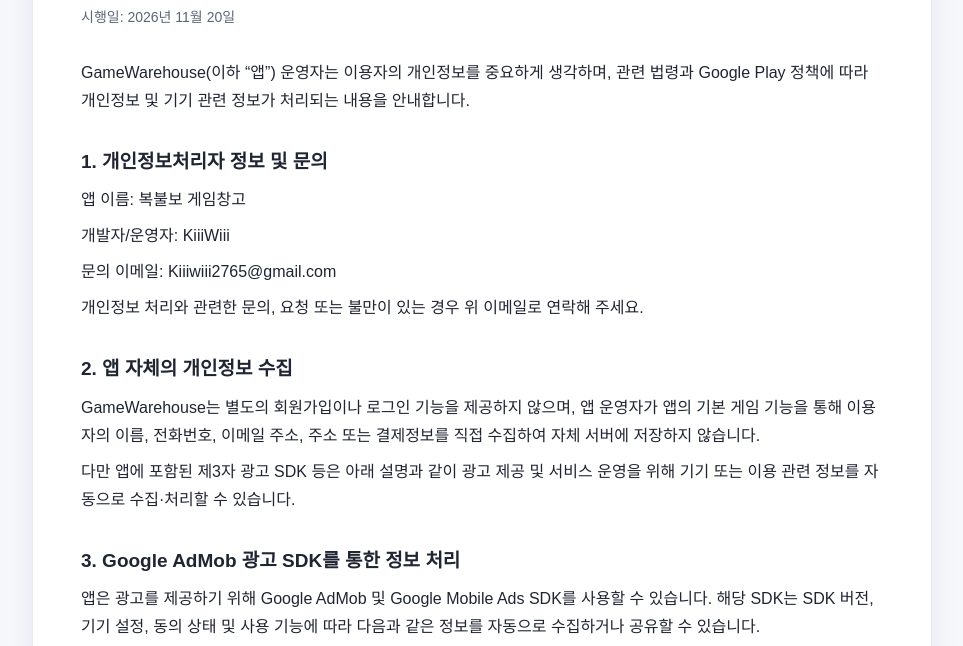
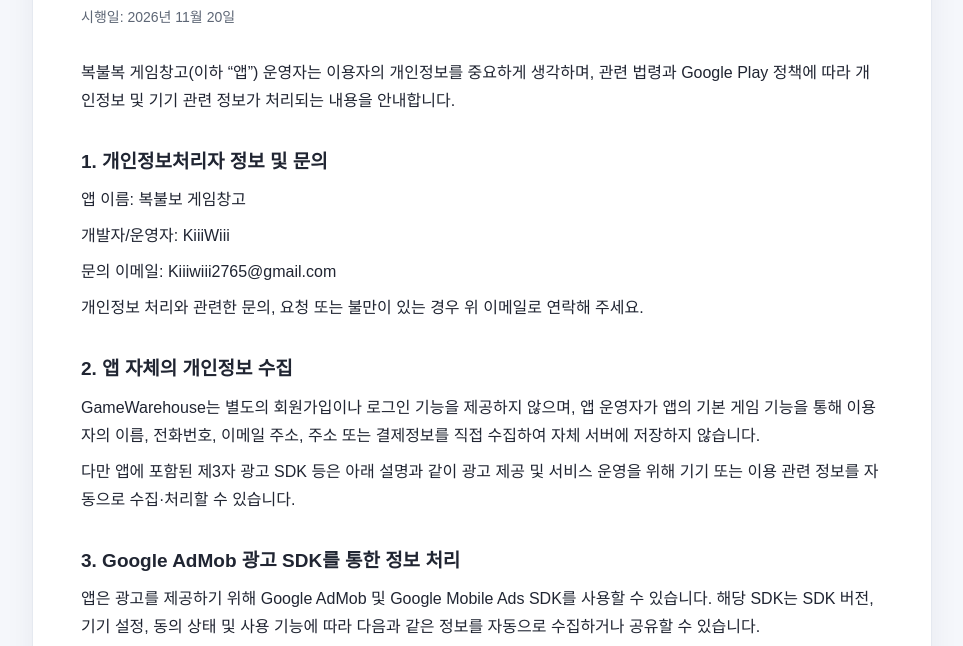
Before and after one commit to kiiiwiii2765/gamewarehouse_privacy.github.io, a plain HTML site: page index.html in a window 1280 px wide. Shown: the part 127-773 px from the top of the page, without its empty margins (158-1121 px from the left). Drawn offline with Linux system fonts and the light colour scheme.

Commit message:
Update index.html

```diff
--- a/index.html
+++ b/index.html
@@ -27,7 +27,7 @@
   <h1>GameWarehouse 개인정보처리방침</h1>
   <p class="updated">시행일: 2026년 11월 20일</p>
 
-  <p>GameWarehouse(이하 “앱”) 운영자는 이용자의 개인정보를 중요하게 생각하며, 관련 법령과 Google Play 정책에 따라 개인정보 및 기기 관련 정보가 처리되는 내용을 안내합니다.</p>
+  <p>복불복 게임창고(이하 “앱”) 운영자는 이용자의 개인정보를 중요하게 생각하며, 관련 법령과 Google Play 정책에 따라 개인정보 및 기기 관련 정보가 처리되는 내용을 안내합니다.</p>
 
   <h2>1. 개인정보처리자 정보 및 문의</h2>
   <p>앱 이름: 복불보 게임창고</p>
```
